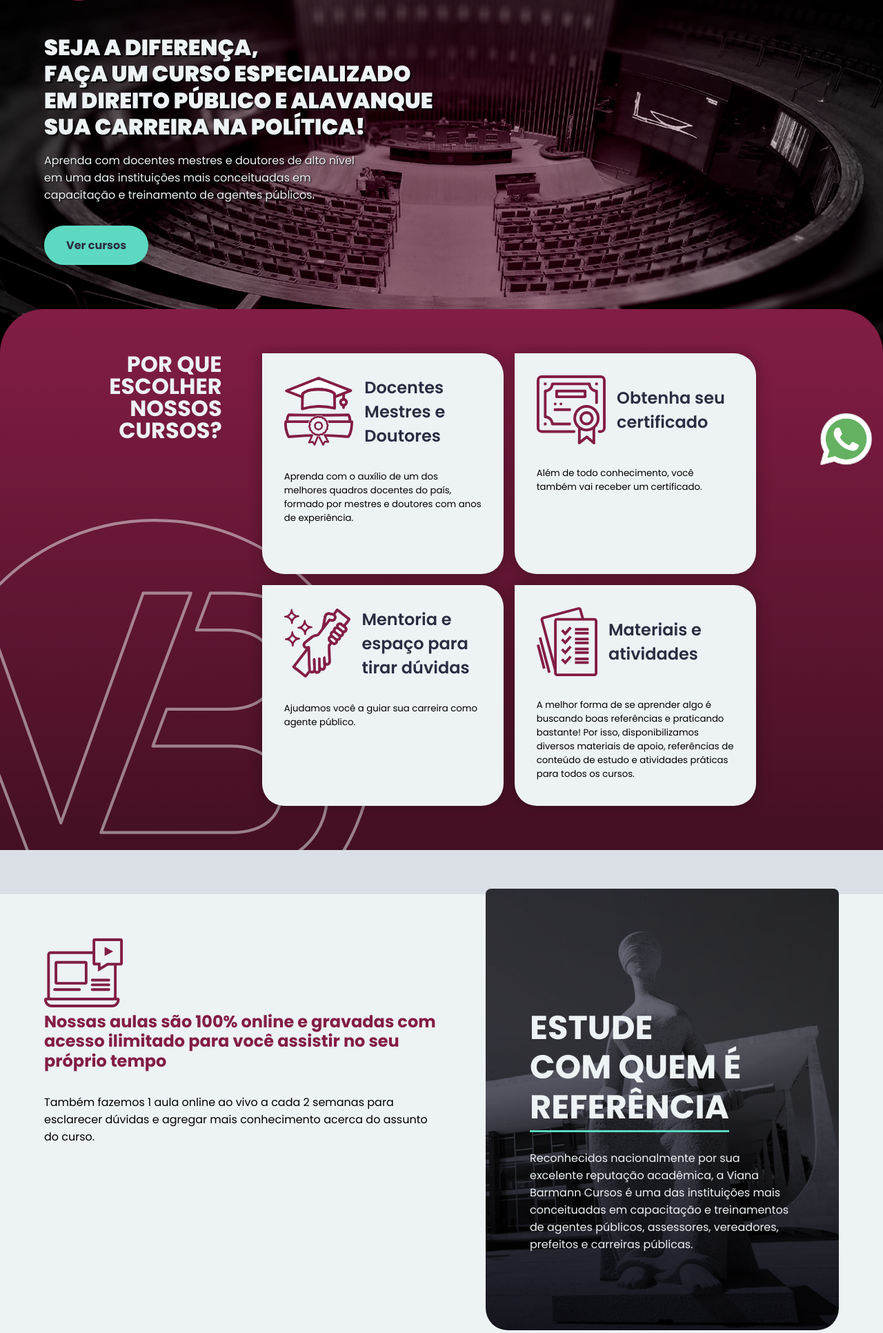
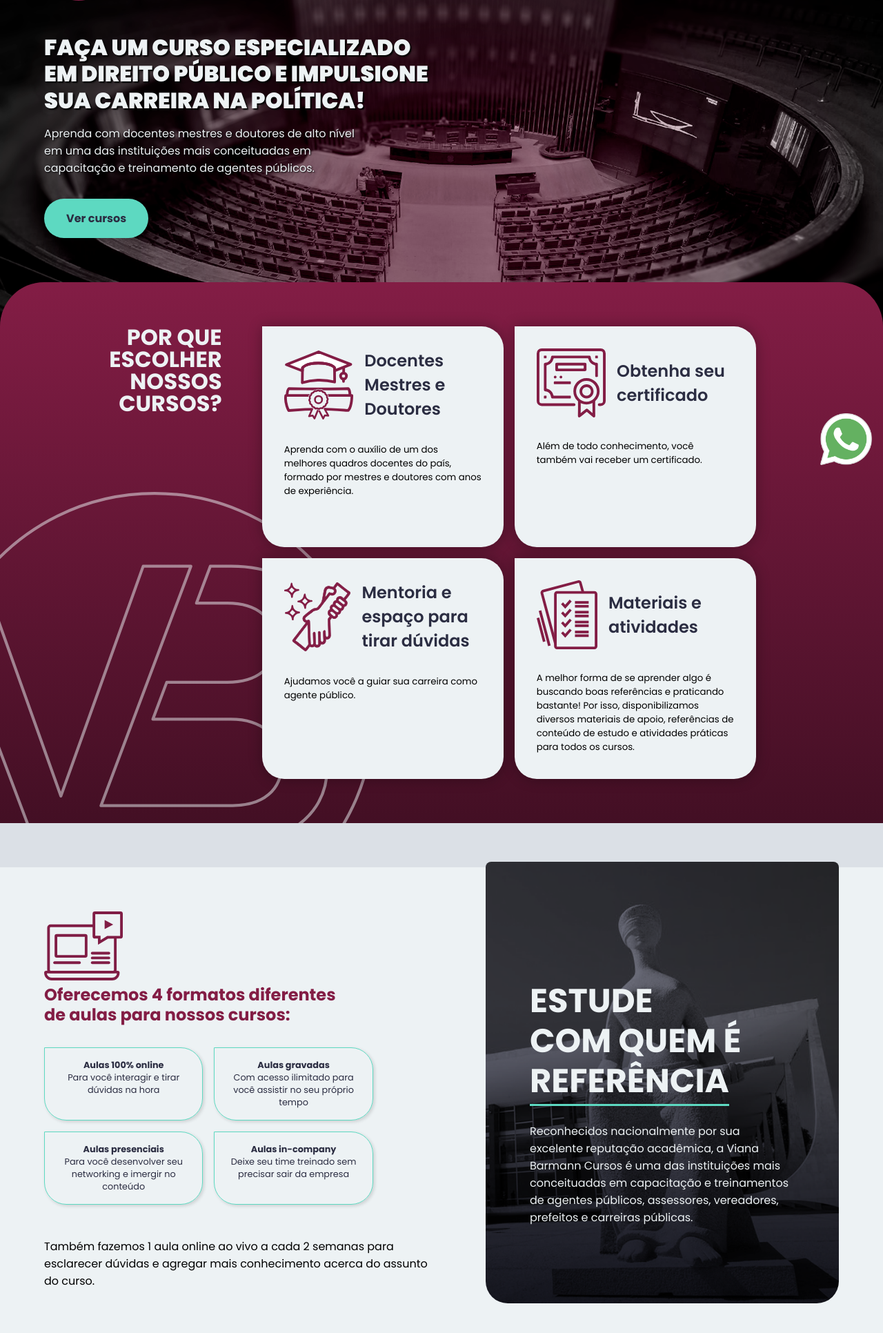
Before and after one commit to vb-cursos/vbcursos, a Django app: template core/templates/core/home.html in a window 1280 px wide. Shown: the part 110-2042 px from the top of the page at 69% size. Run offline with Django 3.2, Linux system fonts and the light colour scheme; the template is opened without the code that fills it, so the values that code supplies are empty.

```diff
--- a/core/templates/core/home.html
+++ b/core/templates/core/home.html
@@ -5,7 +5,7 @@
 
 <section id="banner-section" style="background-image: url('{% static 'images/camara-banner.png' %}');">
     <div id="banner-content">
-        <h1>Seja a diferença,<br> faça um curso especializado <br>em Direito Público e alavanque <br>sua carreira na política!</h1>
+        <h1>Faça um curso especializado <br>em Direito Público e impulsione <br>sua carreira na política!</h1>
         <h2>Aprenda com docentes mestres e doutores de alto nível<br>em uma das instituições mais conceituadas em  <br>capacitação e treinamento de agentes públicos.</h3>
         <a class="banner-btn" href="#cursos-section">Ver cursos</a>
     </div>
@@ -55,8 +55,29 @@
 
     <div id="estude-online">
         <img src="{% static 'images/aulas-online.svg' %}" height="100px"  alt="icone de atividades">
-        <h4>Nossas aulas são 100% online e gravadas com acesso ilimitado para você assistir no seu próprio tempo</h4>
+        <h4>Oferecemos 4 formatos diferentes<br>de aulas para nossos cursos:</h4>
+
+        <div id="modalidades-cursos">
+            <div class="modalidadeWrapper">
+                <h5>Aulas 100% online</h5>
+                <p>Para você interagir e tirar dúvidas na hora</p>
+            </div>
+            <div class="modalidadeWrapper">
+                <h5>Aulas gravadas</h5>
+                <p>Com acesso ilimitado para você assistir no seu próprio tempo</p>
+            </div>
+            <div class="modalidadeWrapper">
+                <h5>Aulas presenciais</h5>
+                <p>Para você desenvolver seu networking e imergir no conteúdo</p>
+            </div>
+            <div class="modalidadeWrapper">
+                <h5>Aulas in-company</h5>
+                <p>Deixe seu time treinado sem precisar sair da empresa</p>
+            </div>
+        </div>
+
         <p>Também fazemos 1 aula online ao vivo a cada 2 semanas para esclarecer dúvidas e agregar mais conhecimento acerca do assunto do curso.</p>
+
     </div>
     <div id="estude-referencia" style="background-image: url('{% static 'images/referencia.png' %}');">
         <h3>ESTUDE <br>COM QUEM É <br><span class="underline">REFERÊNCIA</span></h3>
@@ -115,13 +136,13 @@
         </div>
         <div id="sobre-content">
             <div id="sobre-title">
-                <h4>Sob o comando da Professora<br> Mestra Ana Paula Viana Barmann</h4>
+                <h4>Sob o comando da Professora<br> Mestre Ana Paula Viana Barmann</h4>
                 <hr>
             </div>
             <ul>
                 <li>Advogada formada pela Pontifícia Universidade Católica do Paraná em 2000</li>
                 <li>Doutoranda e Mestre em Democracia e Direitos Fundamentais - (Eleitoral) pelo UNIBRASIL</li>
-                <li>Membro da ABRADEP - Associação da Academia Brasileira de Direito Eleitoral e Político</li>
+                <li>Membro da ABRADEP - Academia Brasileira de Direito Eleitoral e Político</li>
                 <li>Professora de Pós Graduação e Graduação de Direito Eleitoral, Direito Administrativo e Constitucional</li>
                 <li>Advogada nas áreas de direito eleitoral, administrativo e cível, palestrante em diversos eventos de direito eleitoral</li>
             </ul>
--- a/core/urls.py
+++ b/core/urls.py
@@ -5,5 +5,4 @@ from . import views
 urlpatterns = [
     path('', views.home, name='home'),
     path('<slug:slug>', views.paginaCurso, name='curso'),
-
 ]
--- a/static/styles/core.css
+++ b/static/styles/core.css
@@ -324,7 +324,34 @@ overflow-y: hidden;
         font-weight: 700;
         font-size: 1.5rem;
         line-height: 1.2;
-        padding: 0 0 2rem 0;
+        padding: 0 0 0 0;
+    }
+
+    #modalidades-cursos {
+        display: flex;
+        flex-flow: row wrap;
+        margin: 2rem 0;
+        font-size: 1rem;
+
+    }
+
+    #modalidades-cursos h5, #modalidades-cursos p {
+        font-size: 0.8rem;
+        color: var(--space-cadet);
+        text-align: center;
+
+
+    }
+
+    .modalidadeWrapper{
+        width: 40%;
+        margin-right: 1rem;
+        margin-bottom: 1rem;
+        padding: 1rem;
+        border: var(--details) 1px solid;
+        box-shadow: 2px 2px 5px 0px rgba(0, 0, 0, 0.15);
+        border-radius: 0px 32px 32px 32px;
+
     }
 
     #estude-referencia {
@@ -371,8 +398,8 @@ overflow-y: hidden;
     position: relative;
     display: flex;
     flex-flow: row wrap;
-    justify-content: space-between;
-    align-items: start;
+    justify-content: space-around;
+    align-items: center;
     width: 100%;
     background: rgb(67,15,36);
 background: -moz-linear-gradient(0deg, rgba(67,15,36,1) 0%, rgba(131,29,69,1) 100%);
@@ -443,7 +470,8 @@ filter: progid:DXImageTransform.Microsoft.gradient(startColorstr="#430f24",endCo
 
 #cursos-section > p {
     padding-bottom: 2rem;
-    color: var(--space-cadet);
+    padding-top: 0.5rem;
+    color: var(--primary-red);
 
 }
 
--- a/static/styles/responsive.css
+++ b/static/styles/responsive.css
@@ -57,7 +57,6 @@
         flex-flow: row nowrap;
         justify-content: space-between;
         align-items: center;
-        height: 10vh;
     }
 
     .navList {
@@ -154,9 +153,21 @@
                 font-weight: 700;
                 font-size: 1.5rem;
                 line-height: 1.2;
-                padding-bottom: 2rem;
+                padding-bottom: 0rem;
                 width: 100%;
             }
+
+                #modalidades-cursos {
+                    display: flex;
+                    flex-flow: row wrap;
+                    margin: 1rem 0;
+
+                }
+
+                .modalidadeWrapper{
+                    width: 45%;
+
+                }
 
                 #estude-referencia {
                     background-size: cover;
--- a/templates/navbar.html
+++ b/templates/navbar.html
@@ -4,7 +4,7 @@
              <nav>
                     <div id="logo-container">
                         <a id="nav-brand" href="{% url 'home' %}">
-                            <img src="{% static 'images/logo-vbcursos.svg' %}" width="100px" height="auto" alt="logo">
+                            <img src="{% static 'images/logo-vbcursos.svg' %}" alt="logo">
                         </a>
                         <p>VIANA BARMANN CURSOS</p>
                     </div>
```
Also changed, not shown: core/templates/core/curso.html (+4 -4 lines), vbcursos_site/settings/prod.py (+5 -3 lines), 2 other files.
